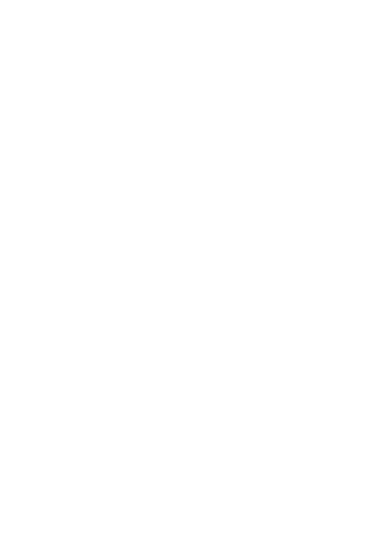
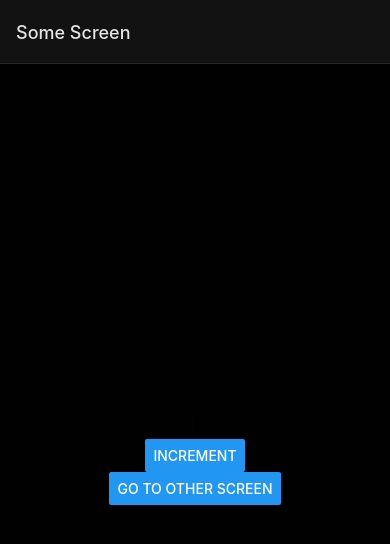
Before and after one commit to MacKenzieHnC/ReactNavigationBug, a React Native app: screen / in a window 390 px wide. Shown: the top 544 px of the page. Built offline with nearby package versions, Linux system fonts and the light colour scheme.

Commit message:
Demonstrate bug

```diff
--- a/App.tsx
+++ b/App.tsx
@@ -3,12 +3,48 @@
  *
  * @format
  */
+// React
+import React, {useState} from 'react';
+import {Button, Text, View} from 'react-native';
 
-import React from 'react';
-import {View} from 'react-native';
+// Navigation
+import {DarkTheme, NavigationContainer} from '@react-navigation/native';
+import {createStackNavigator} from '@react-navigation/stack';
+
+function SomeOtherScreen() {
+  return (
+    <View style={{flex: 1, alignItems: 'center', justifyContent: 'center'}}>
+      <Text style={{fontSize: 30}}>Other Screen</Text>
+    </View>
+  );
+}
+
+function SomeScreen({navigation}) {
+  const [someValue, setSomeValue] = useState(1);
+
+  return (
+    <View style={{flex: 1, alignItems: 'center', justifyContent: 'center'}}>
+      <Text style={{fontSize: 30}}>{someValue}</Text>
+      <Button title={'Increment'} onPress={() => setSomeValue(someValue + 1)} />
+      <Button
+        title={'Go to other screen'}
+        onPress={() => navigation.push('Some Other Screen')}
+      />
+    </View>
+  );
+}
+
+const Stack = createStackNavigator();
 
 const App = () => {
-  return <View></View>;
+  return (
+    <NavigationContainer theme={DarkTheme}>
+      <Stack.Navigator>
+        <Stack.Screen name="Some Screen" component={SomeScreen} />
+        <Stack.Screen name="Some Other Screen" component={SomeOtherScreen} />
+      </Stack.Navigator>
+    </NavigationContainer>
+  );
 };
 
 export default App;
```
